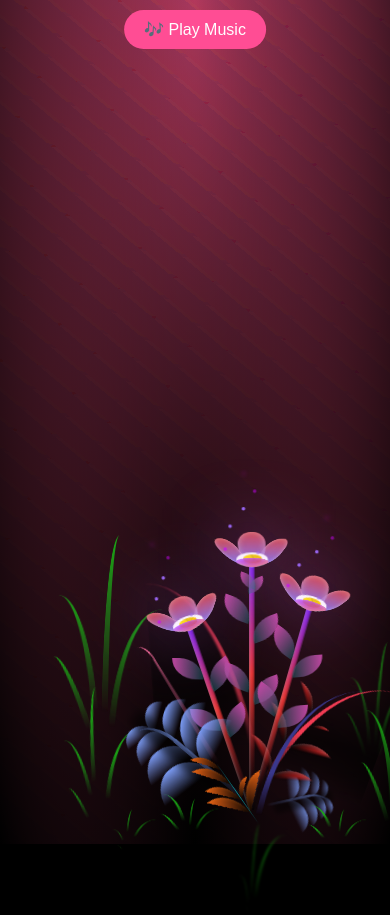
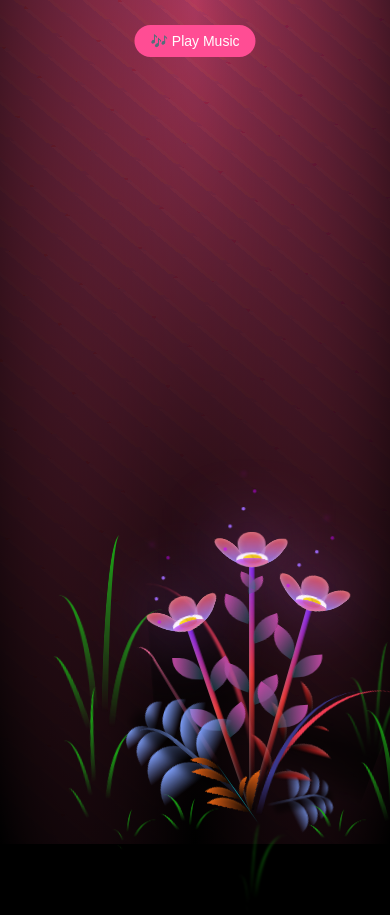
Before and after one commit to kisukeayari/valentine-proposal, a plain HTML site: page flower.html in a window 390 px wide. Shown: the top 915 px of the page. Drawn offline with Linux system fonts and the light colour scheme.

Commit message:
Update main.css

```diff
--- a/css/main.css
+++ b/css/main.css
@@ -48,7 +48,13 @@ body {
 #musicButton:hover {
     background: rgba(255, 0, 100, 1);
 }
-
+@media (max-width: 480px) {
+    #musicButton {
+        top: 3%;
+        font-size: 14px;
+        padding: 8px 16px;
+    }
+}
 .flowers {
   position: relative;
   transform: scale(0.9);
```
